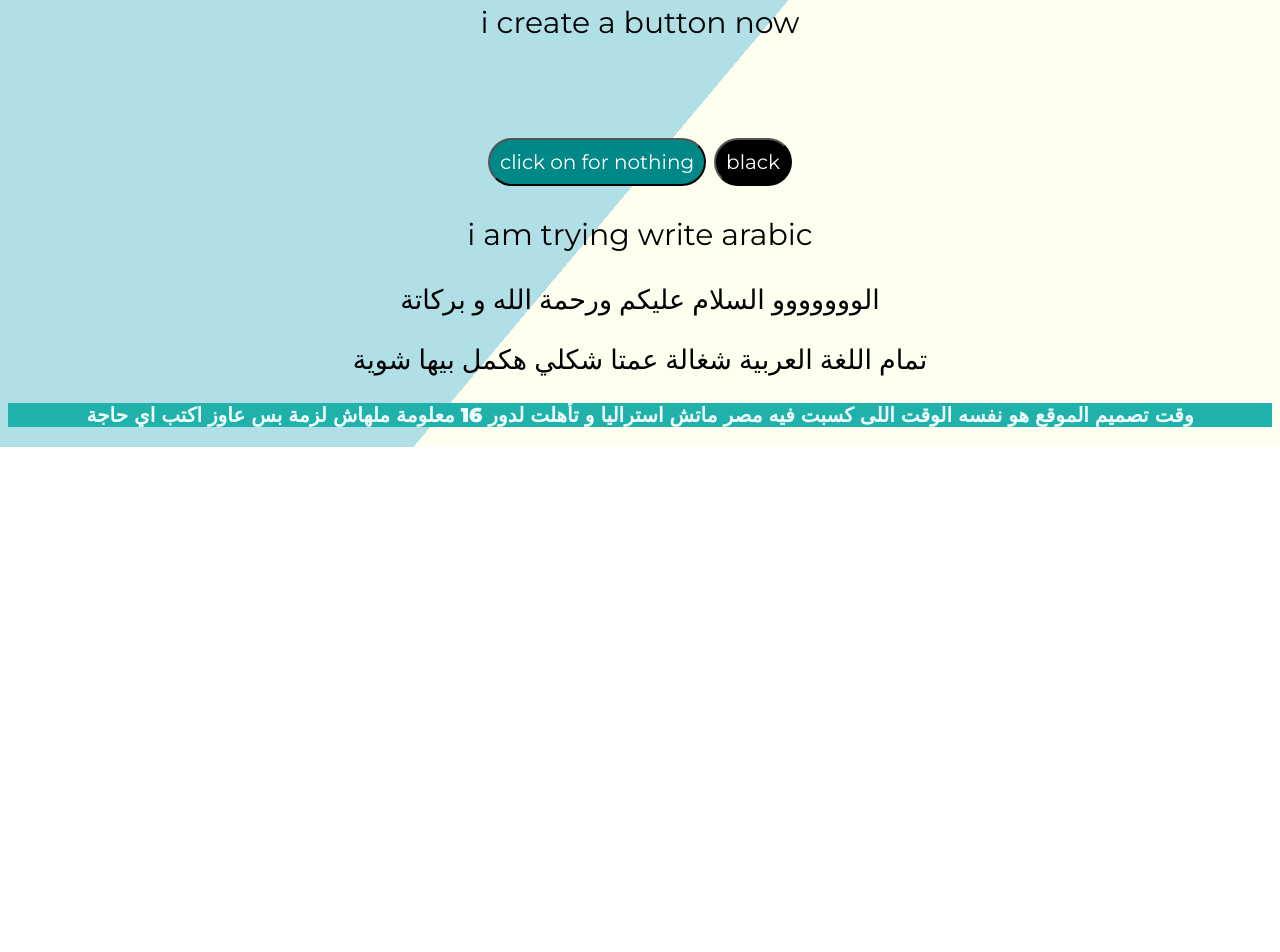
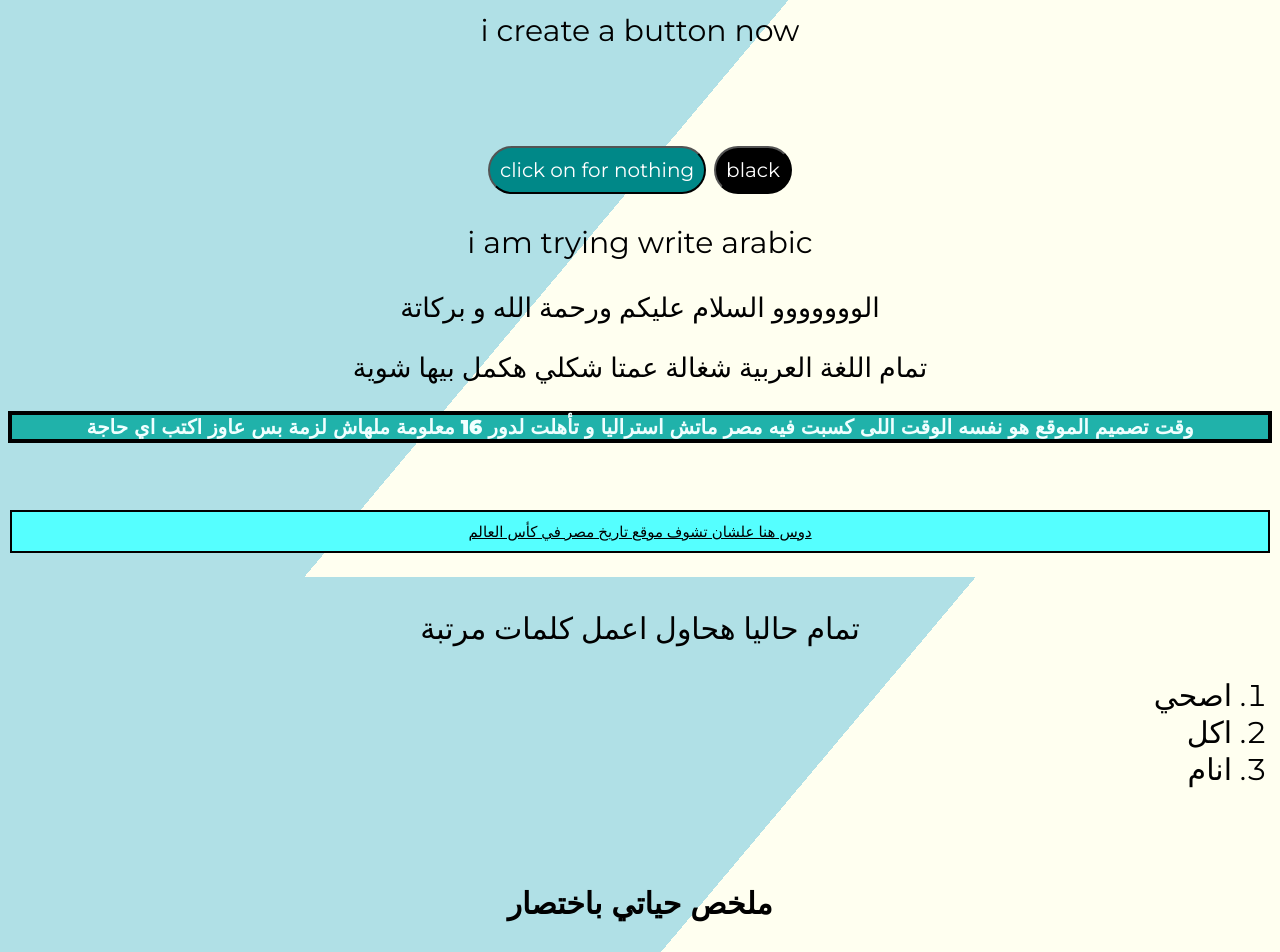
Before and after one commit to OODY55/test, a plain HTML site: page index.html in a window 1280 px wide. Shown: the part 1023-1975 px from the top of the page. Before the commit the page ends 1470 px from the top, so only its background shows below. Drawn offline with Linux system fonts and the light colour scheme.

Commit message:
Add files via upload

```diff
--- a/1.css
+++ b/1.css
@@ -33,6 +33,7 @@
    font-family:Montserrat,sans-serif;
    font-weight: 300px;
    font-size:30px;
+   text-align:center;
  }
  button{transition: transform 0.1s ease, background-color 0.1s ease;
  display:inline-block;
@@ -45,7 +46,7 @@
     border-radius:30px;
     font-family:montserrat;
 }
-.click_on{background-color:#008888;
+.clickOn{background-color:#008888;
  font-size:20px;
 padding:10px;
 color:white;
@@ -57,13 +58,13 @@ transition: transform 0.1s ease, background-color 0.1s ease;
 .low{font-size:18px;
 color:#40e0d0;
 }
-.okay{padding:3px;
+.okay{padding:7px;
 color:white;
 background-color:#191970;
 border-radius:5px;
 font-size:18px;}
 
-.do{padding:1px;
+.do{padding:5px;
 color:white;
 background-color:#191970;
 border-radius:5px;
@@ -75,4 +76,20 @@ opacity:0.75;}
 .notice{background-color:lightseagreen;
 font-size:20px;
 color:azure;
-font-weight:bold;}
+font-weight:bold;
+border: solid 4px black;}
+
+#egypt{color:black;
+padding:10px;
+font-size:15px;
+background-color:#55ffff;
+border:solid 2px black;
+font-weight:80%;
+margin:10px 2px 20px 2px;
+display:block;}
+
+ol{
+font-size:30px;}
+#mylife{font-weight:bold;}
+#routine{direction:rtl;
+text-align:right;}
--- a/index.html
+++ b/index.html
@@ -14,10 +14,20 @@
   <p> <b class="do"> I don't know what about talking </p></b><br>
    <p class="okay">Okay i do test only, you can <b class="low">get out</b></p>
    <p>i create a button now</p><br>
-  <p><button class="click_on">click on for nothing</button> <button class="nigga">black</button></p>
+  <p><button class="clickOn">click on for nothing</button> <button class="nigga">black</button></p>
   <p>i am trying write arabic</p>
   <p class="arabic">الووووووو السلام عليكم ورحمة الله و بركاتة <br></p>
   <p class="arabic">تمام اللغة العربية شغالة عمتا شكلي هكمل بيها شوية</p>
-  <p class="notice">وقت تصميم الموقع هو نفسه الوقت اللى كسبت فيه مصر ماتش استراليا و تأهلت لدور   16 معلومة ملهاش لزمة بس عاوز اكتب اي حاجة</p>
-  <script src="script.js"></script>
+  <p class="notice">وقت تصميم الموقع هو نفسه الوقت اللى كسبت فيه مصر ماتش استراليا و تأهلت لدور   16 معلومة ملهاش لزمة بس عاوز اكتب اي حاجة</p><br>
+  <a id="egypt" href="https://oody55.github.io/egyptian-historical-in-the-world-cup/">دوس هنا علشان تشوف  موقع تاريخ مصر في كأس العالم</a><br>
+ تمام حاليا هحاول اعمل كلمات مرتبة
+  <ol id="routine">
+    <li>اصحي</li>
+    <li> اكل </li>
+    <li> انام </li>
+  </ol>
+  <br>
+  <p id="mylife">ملخص حياتي باختصار</p>
+
+  <script src="script.js" defer></script>
   </body>
--- /dev/null
+++ b/script.js
@@ -0,0 +1,14 @@
+const blackBtn = document.querySelector('.nigga');
+function makeItDark(){
+    document.body.style.background="linear-gradient(135deg,#000000 50%,#3b3b3b 50%)";
+   document.body.style.color="#ffffff";
+   document.body.style.backgroundAttachment="fixed";
+}
+blackBtn.addEventListener('click',makeItDark);
+const resetBtn = document. querySelector('.clickOn');
+function resetColors(){
+document.body.style.background="linear-gradient(130deg,#b0e0e6 50%,#fffff0 50%)"
+    document.body.style.color="#000000";
+    document.body.style.backgroundAttachment="fixed";
+}
+resetBtn.addEventListener('click',resetColors);
```
